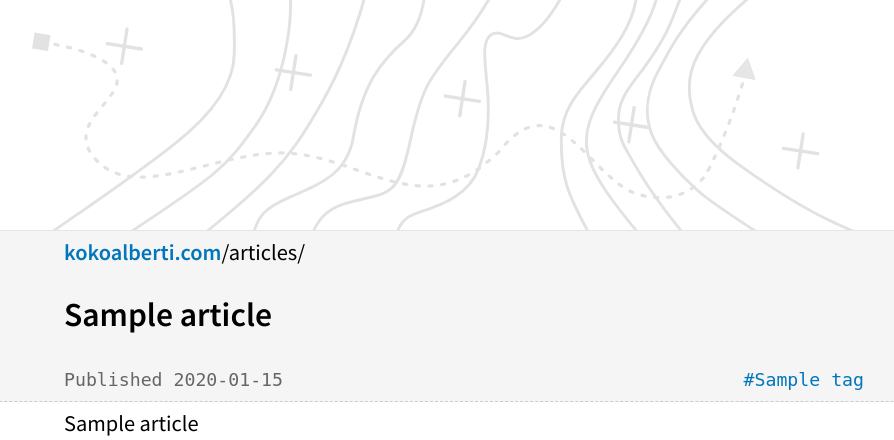
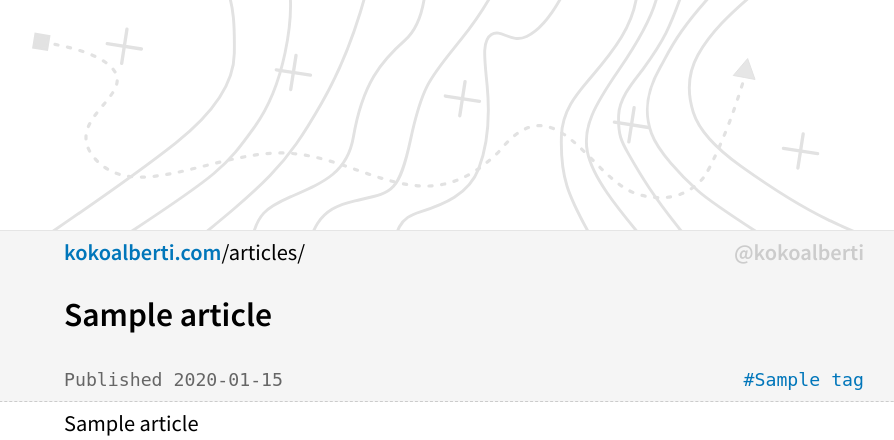
Before and after one commit to kokoalberti/personalwebsite, a Flask app: template templates/article.html in a window 1280 px wide. Shown: the top 440 px of the page, without its empty margins (176-1070 px from the left). Run offline with Flask 2, Linux system fonts and the light colour scheme; the template is opened without the code that fills it: most values are stand-ins (such as "Sample title", 1, 10 or a date in 2020).

Commit message:
Add twitter link to articles

```diff
--- a/templates/article.html
+++ b/templates/article.html
@@ -21,7 +21,7 @@
 
   <div class="content">
     <p>
-      <!--<span style="float:right;color:#666;"><a href="" style="font-weight:700;">hello@kokoalberti.com</a></span>-->
+      <span style="float:right;color:#666;"><a href="https://twitter.com/kokoalberti" style="font-weight:700;color:#ccc;">@kokoalberti</a></span>
       <a href="{{ url_for('index') }}">kokoalberti.com</a>/articles/
     </p>
     <h1>{{ article.title }}</h1>
```
